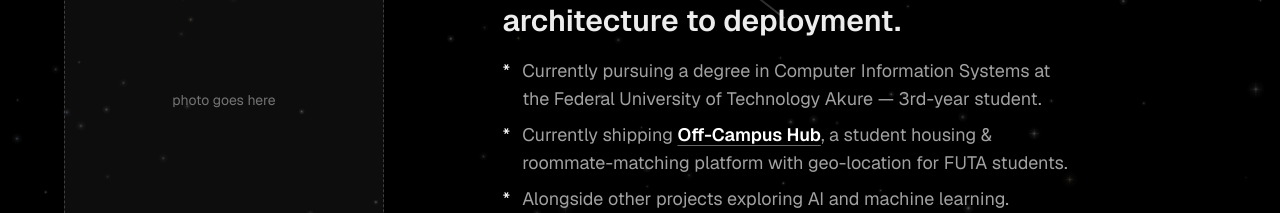
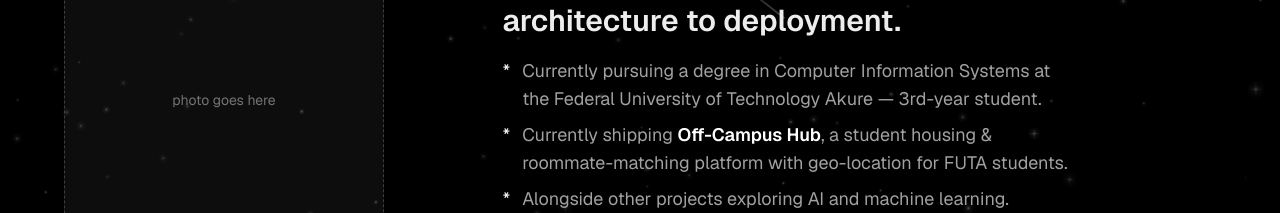
Before and after one commit to noahadeleye17-coder/portfolio-dev, a Next.js app: page / in a window 1280 px wide. Shown: the part 1100-1313 px from the top of the page. Built offline with nearby package versions, Linux system fonts and the light colour scheme.

Commit message:
smaall changes

```diff
--- a/components/sections/Bio.tsx
+++ b/components/sections/Bio.tsx
@@ -52,8 +52,10 @@ export default function Bio() {
               <span>
                 Currently shipping{" "}
                 <a
-                  href="#projects"
-                  className="text-white font-semibold underline underline-offset-4 decoration-white/40 hover:decoration-white transition-colors"
+                  href="https://offcampushub.ng"
+                  target="_blank"
+                  rel="noopener noreferrer"
+                  className="text-white font-semibold hover:text-neutral-300 transition-colors"
                 >
                   Off-Campus Hub
                 </a>
```
